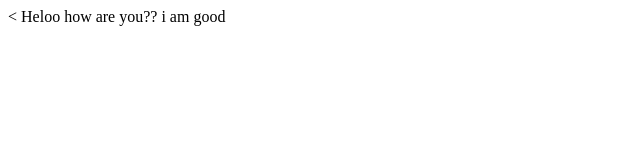
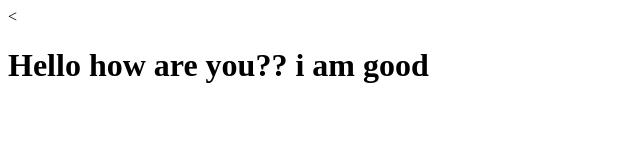
Before and after one commit to saksh-2505/GITtest, a website: page index.html in a window 1280 px wide. Shown: the whole page, without its empty margins (0-640 px from the left). Drawn offline with Linux system fonts and the light colour scheme.

Commit message:
third commit

```diff
--- a/index.html
+++ b/index.html
@@ -3,12 +3,12 @@
 <!--[if lt IE 7]>      <html class="no-js lt-ie9 lt-ie8 lt-ie7"> <![endif]-->
 <!--[if IE 7]>         <html class="no-js lt-ie9 lt-ie8"> <![endif]-->
 <!--[if IE 8]>         <html class="no-js lt-ie9"> <![endif]-->
-<!--[if gt IE 8]>      <html class="no-js"> <!--<![endif]-->
+<!--[if gt IE 8]>      <html class="no-js"> <--<![endif]-->
 <html>
     <head>
         <meta charset="utf-8">
         <meta http-equiv="X-UA-Compatible" content="IE=edge">
-        <title></title>
+        <title>Test</title>
         <meta name="description" content="">
         <meta name="viewport" content="width=device-width, initial-scale=1">
         <link rel="stylesheet" href="">
@@ -17,8 +17,9 @@
         <!--[if lt IE 7]>
             <p class="browsehappy">You are using an <strong>outdated</strong> browser. Please <a href="#">upgrade your browser</a> to improve your experience.</p>
         <![endif]-->
-        Heloo how are you??
-        i am good
+        <h1>Hello how are you??
+            i am good</h1>
+
 
         <script src="" async defer></script>
     </body>
```
Also changed, not shown: package.json (added, +24 -0 lines), 2 other files.
